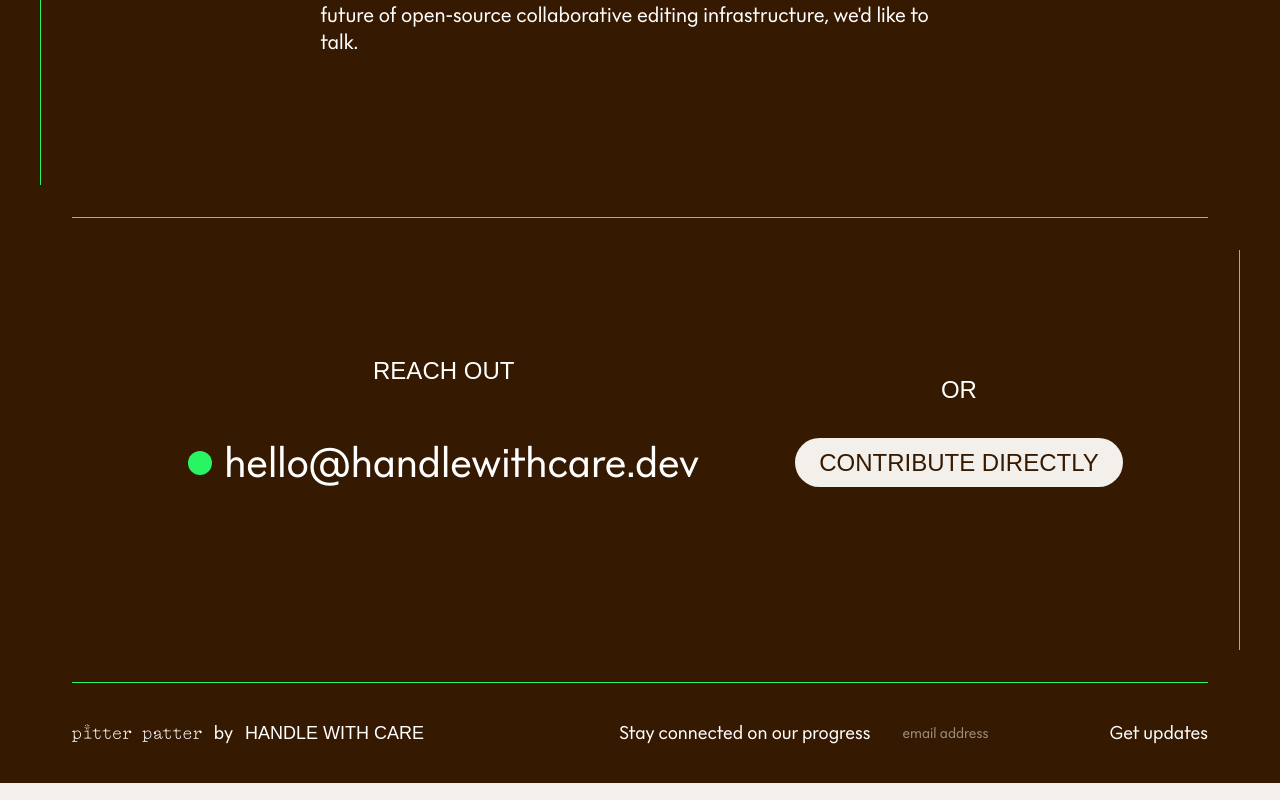
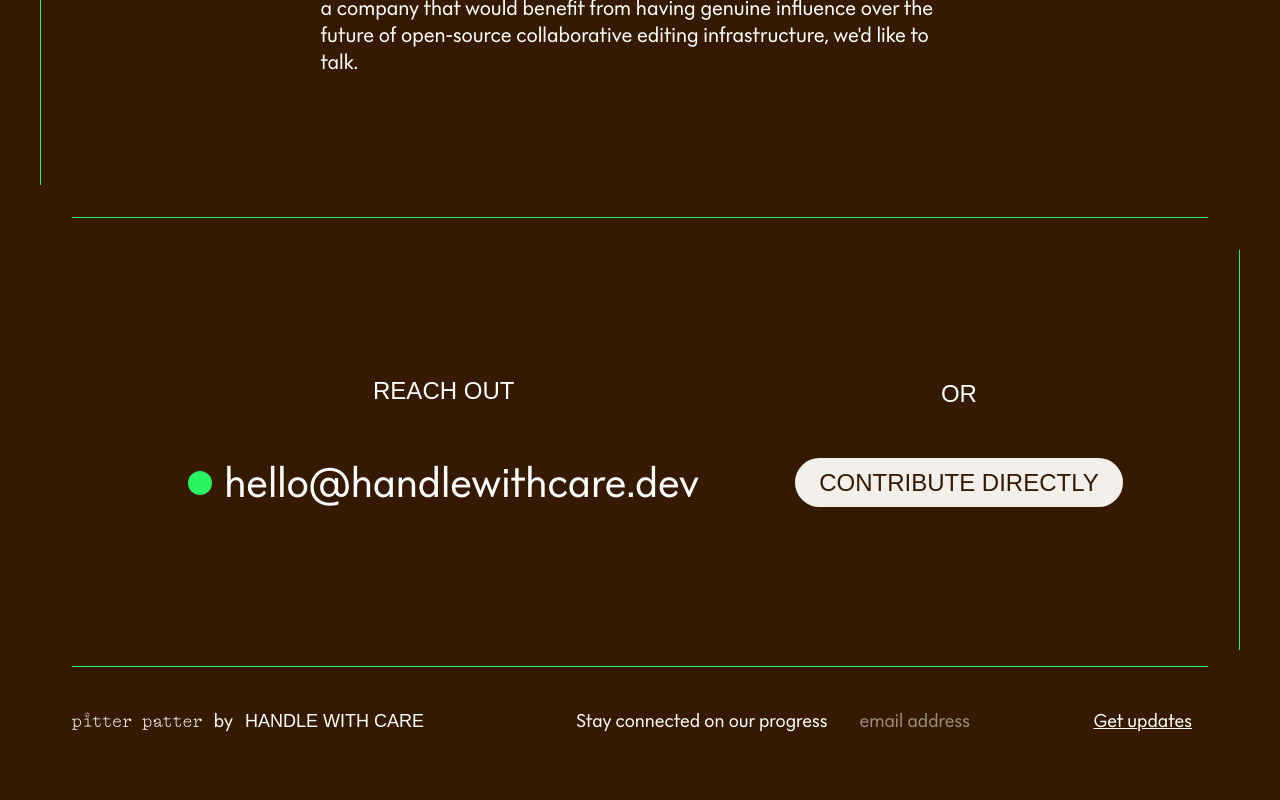
Before and after one commit to handlewithcarecollective/handlewithcare.dev, a Next.js app: page /pitter-patter in a window 1280 px wide. Shown: the part 4295-5095 px from the top of the page. Built offline with nearby package versions, Linux system fonts and the light colour scheme; a web font is replaced by a local one.

Commit message:
email form updates

```diff
--- a/src/app/pitter-patter/page.tsx
+++ b/src/app/pitter-patter/page.tsx
@@ -206,7 +206,7 @@ export default function PitterPatterPage() {
       </Section>
       <Section variant="brown" className="gap-0 pt-10">
         <Rule className="border-b-green border-b-1" />
-        <HomeSectionArticle className="border-l-green my-4 h-80 items-center justify-center border-r-0 border-l-1 pb-10 md:my-8">
+        <HomeSectionArticle className="border-l-green my-4 h-80 items-center justify-center border-r-0 border-l-1 pb-0 md:my-8">
           <SectionContent>
             <SectionHeader>become a sponsor</SectionHeader>
             <Paragraph>
@@ -220,15 +220,15 @@ export default function PitterPatterPage() {
         <Rule className="border-b-green border-b-1" />
       </Section>
       <Section variant="brown" className="gap-0">
-        <HomeSectionArticle className="border-r-green mb-4 h-80 items-center justify-center gap-8 border-r-1 border-l-0 pb-10 md:mb-8 lg:flex-row lg:gap-16">
+        <HomeSectionArticle className="border-r-green mb-4 h-80 items-center justify-center gap-8 border-r-1 border-l-0 pb-0 lg:flex-row lg:gap-16">
           <div className="flex flex-col items-center justify-center">
             <SectionHeader className="text-xl lg:text-2xl">
               REACH OUT
             </SectionHeader>
-            <CopyEmailButton />
+            <CopyEmailButton short />
           </div>
-          <div className="flex flex-col items-center justify-center">
-            <SectionHeader className="mb-10 text-xl lg:text-2xl">
+          <div className="mb-4 flex flex-col items-center justify-center">
+            <SectionHeader className="mb-10 text-xl md:mb-12 lg:text-2xl">
               OR
             </SectionHeader>
             <ContributeDirectlyButton />
@@ -238,13 +238,15 @@ export default function PitterPatterPage() {
       </Section>
       <Section
         variant="brown"
-        className="flex-row justify-between gap-0 pb-4 lg:pb-8"
+        className="flex-col-reverse justify-between gap-0 pb-14 md:pb-14 lg:flex-row"
       >
-        <div className="ml-4 flex items-center justify-center gap-3 md:ml-8">
+        <div className="ml-4 flex items-center justify-center gap-3 lg:ml-8">
           <PitterPatterLogo height="1em" color="white" />
           <span className="text-md lg:text-md">by</span>
           <span className="font-headings">HANDLE WITH CARE</span>
         </div>
+        <Rule className="border-b-green my-4 block border-b-1 md:my-8 lg:hidden" />
+
         <StayConnectedForm />
       </Section>
     </main>
--- a/src/components/home/CopyEmailButton.tsx
+++ b/src/components/home/CopyEmailButton.tsx
@@ -47,7 +47,7 @@ class Xor {
   }
 }
 
-export function CopyEmailButton() {
+export function CopyEmailButton({ short = false }: { short?: boolean }) {
   const [contents, setContents] = useState(
     "171a1313103f171e111b131a08160b171c1e0d1a511b1a09",
   );
@@ -94,7 +94,7 @@ export function CopyEmailButton() {
     >
       <p
         className={twMerge(
-          "font-headings absolute -top-8 left-1/2 -translate-x-1/2 text-base text-white uppercase transition-opacity duration-300 group-hover:opacity-100 md:-top-12 md:text-2xl",
+          `font-headings absolute -top-8 left-1/2 -translate-x-1/2 text-base text-white uppercase transition-opacity duration-300 group-hover:opacity-100 ${short ? "md:-top-9" : "md:-top-12"} md:text-2xl`,
           forceHover ? "opacity-100" : "opacity-0",
         )}
       >
--- a/src/components/pitterPatter/ContributeDirectlyButton.tsx
+++ b/src/components/pitterPatter/ContributeDirectlyButton.tsx
@@ -8,23 +8,16 @@ export function ContributeDirectlyButton({
 }: {
   className?: string | undefined;
 }) {
-  const buttonRef = useRef<null | HTMLButtonElement>(null);
-
-  const handleClick = useCallback(async () => {
-    // TODO
-  }, []);
-
   return (
-    <button
-      ref={buttonRef}
-      type="button"
+    <a
+      target="_blank"
+      href="https://github.com/sponsors/handlewithcarecollective"
       className={twMerge(
         "group text-brown bg-canvas font-headings relative flex cursor-pointer content-center items-center gap-3 rounded-[3.75rem] px-4 py-2 text-xl transition-colors duration-300 active:opacity-80 md:px-6 md:text-[1.5rem]",
         className,
       )}
-      onClick={handleClick}
     >
       <span>CONTRIBUTE DIRECTLY</span>
-    </button>
+    </a>
   );
 }
--- a/src/components/pitterPatter/StayConnectedForm.tsx
+++ b/src/components/pitterPatter/StayConnectedForm.tsx
@@ -1,17 +1,98 @@
+"use client";
+
+import { useCallback, useState } from "react";
+
+const PITTER_PATTER_NEWSLETTER_UUID = "376e8237-adfe-45a3-9ce4-5acaff3e867f";
+
 export function StayConnectedForm() {
+  const [hasError, setHasError] = useState(false);
+  const [hasSubmitted, setHasSubmitted] = useState(false);
+  const [roboFieldValue, setRoboFieldValue] = useState("");
+
+  const handleSubmit = useCallback(
+    (event: React.FormEvent<HTMLFormElement>) => {
+      event.preventDefault();
+      const formData = new FormData(event.currentTarget);
+      const email = formData.get("email");
+
+      if (roboFieldValue) {
+        return;
+      }
+
+      const submitForm = async () => {
+        try {
+          const req = await fetch(
+            "https://listmonk.handlewithcare.dev/api/public/subscription",
+            {
+              method: "POST",
+              headers: {
+                "Content-Type": "application/json",
+              },
+              body: JSON.stringify({
+                email,
+                list_uuids: [PITTER_PATTER_NEWSLETTER_UUID],
+              }),
+            },
+          );
+          const res = await req.json();
+          if (req.status >= 400) {
+            setHasError(true);
+          } else {
+            setHasError(false);
+          }
+        } catch (err) {
+          console.warn(err);
+          setHasError(true);
+        }
+        setHasSubmitted(true);
+      };
+      submitForm();
+    },
+    [],
+  );
+
   return (
-    <form className="mr-4 flex items-center gap-4 md:mr-8">
+    <form
+      className="mx-4 flex flex-col items-center justify-between gap-4 px-4 md:flex-row md:items-baseline lg:mx-8 lg:justify-center"
+      onSubmit={handleSubmit}
+    >
       <span>Stay connected on our progress</span>
+      <div className="flex flex-row">
+        {(!hasSubmitted || hasError) && (
+          <div>
             <input
               type="email"
               name="email"
               placeholder="email address"
               required
-        className="rounded px-4 py-2 text-sm"
+              className="text-md w-[150px] rounded px-4 py-2 text-sm md:w-[250px] md:text-lg"
             />
-      <button type="submit" className="text-underline">
+            {hasError && (
+              <p className="text-md text-[#FF8A35] md:text-lg">
+                Something went wrong. Try again.
+              </p>
+            )}
+          </div>
+        )}
+        {hasSubmitted && !hasError && (
+          <p className="text-md text-[#29F462] md:text-lg">
+            Thanks for signing up!
+          </p>
+        )}
+
+        <div className="hidden">
+          <label>{`Don't fill this out if you're human:`}</label>
+          <input
+            name="roboField"
+            type="text"
+            value={roboFieldValue}
+            onChange={(e) => setRoboFieldValue(e.target.value)}
+          />
+        </div>
+        <button type="submit" className="h-[45px] cursor-pointer underline">
           Get updates
         </button>
+      </div>
     </form>
   );
 }
```
Lines whose indentation alone changed are shown as unchanged.
